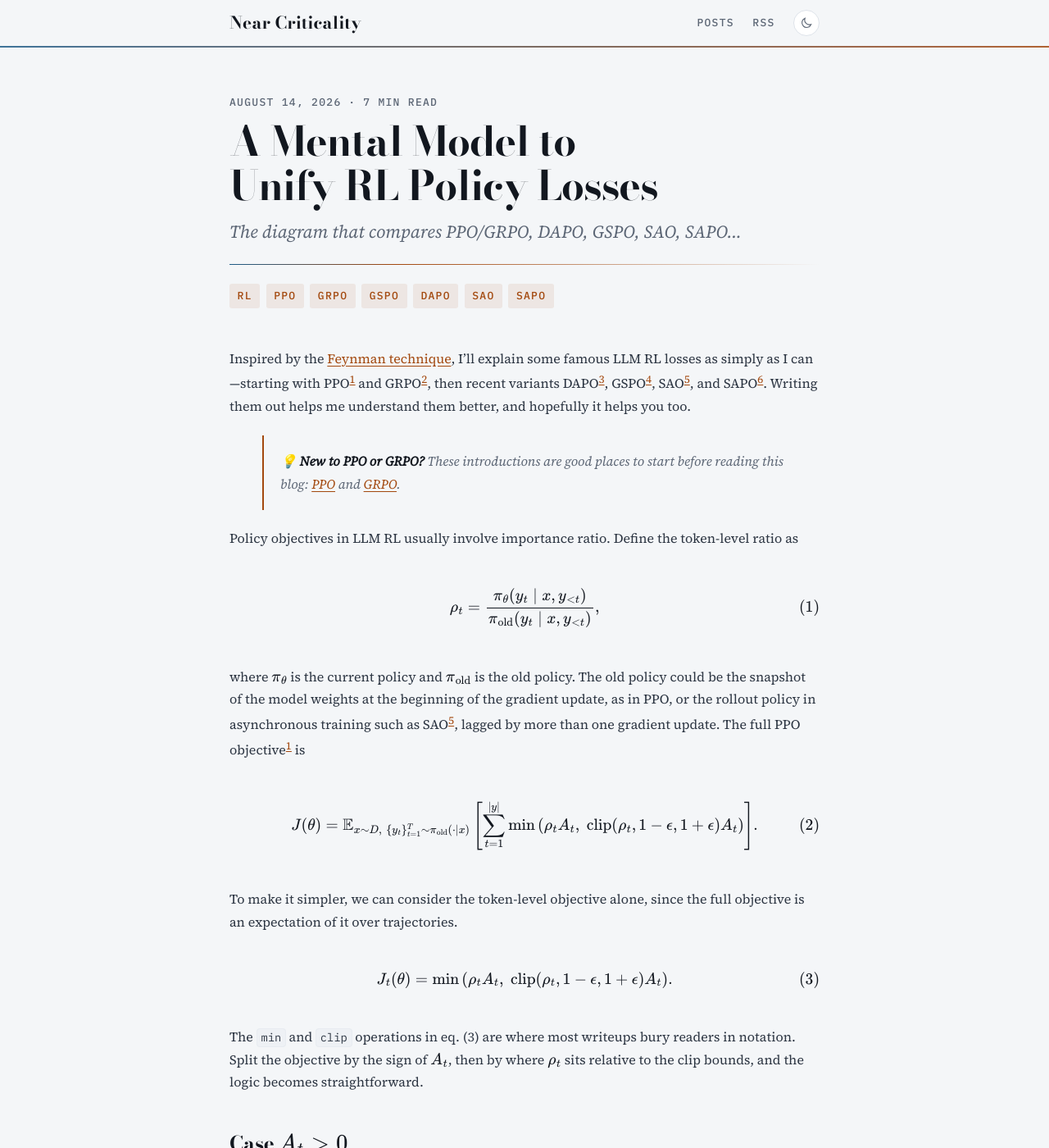
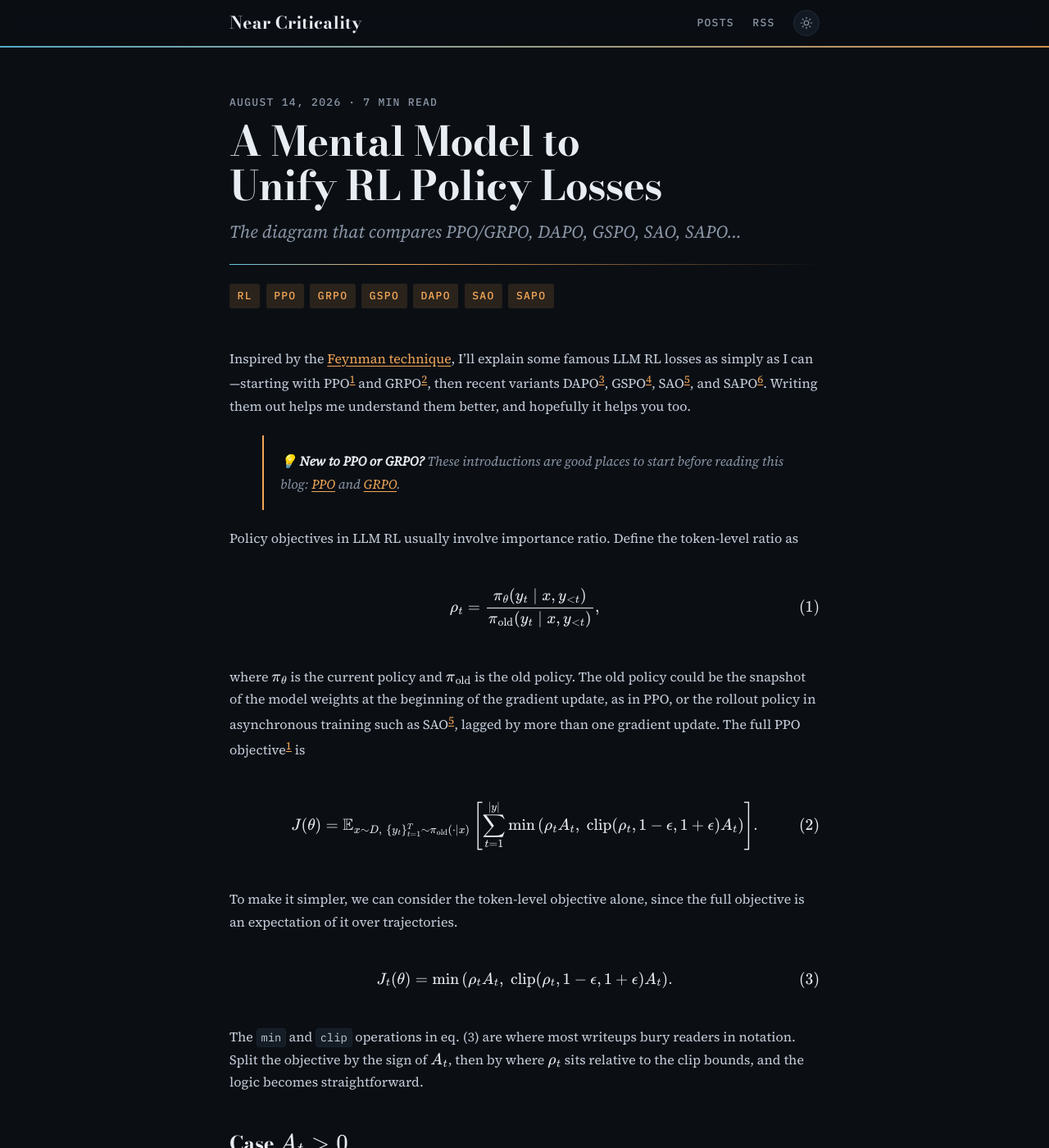
Before and after one commit to Wang-Zhongwei/blog, a Jekyll site: the page built from _posts/2026-08-14-mental-model-policy-optimizations.md, in a window 1280 px wide and 1400 px high. Shown: the whole window at 82% size. Built offline with Jekyll 4.4.1, drawn with Linux system fonts in a browser that asks for light colours.

Commit message:
dark default, title font

```diff
--- a/_layouts/default.html
+++ b/_layouts/default.html
@@ -23,15 +23,17 @@
   <meta name="twitter:card" content="summary">
   {%- endif %}
 
-  <!-- Resolve the theme before first paint so there is no flash of the wrong one. -->
+  <!-- Resolve the theme before first paint so there is no flash of the wrong one.
+       Dark is the site default: only an explicit stored choice of "light" overrides
+       it, so the OS preference is deliberately not consulted. The attribute is
+       always stamped so the toggle always has a concrete value to flip. -->
   <script>
     (function () {
       try {
         var stored = localStorage.getItem('theme');
-        var theme = stored || (window.matchMedia('(prefers-color-scheme: dark)').matches ? 'dark' : 'light');
-        document.documentElement.setAttribute('data-theme', theme);
+        document.documentElement.setAttribute('data-theme', stored === 'light' ? 'light' : 'dark');
       } catch (e) {
-        document.documentElement.setAttribute('data-theme', 'light');
+        document.documentElement.setAttribute('data-theme', 'dark');
       }
     })();
   </script>
--- a/assets/css/main.css
+++ b/assets/css/main.css
@@ -6,31 +6,34 @@
    for the β sweep the writing is about. Amber is the accent; the cool blue is
    its cold-side counterpart and stays secondary.
 
-   Theme tokens follow the three-state pattern: bare :root carries the full
-   light palette, and dark is redefined both for the OS preference (guarded so
-   an explicit light choice still wins) and for the explicit [data-theme] stamp.
-   Components only ever read tokens, never raw colors.
+   Theme tokens: bare :root carries the full dark palette, which is what every
+   first-time visitor gets regardless of OS preference. Light is opt-in through
+   the header toggle, which stamps data-theme="light" on <html> and persists the
+   choice in localStorage. Components only ever read tokens, never raw colors.
    ========================================================================== */
 
 :root {
-  /* Light — cool paper */
-  --bg:         #f4f6f8;
-  --surface:    #ffffff;
-  --ink:        #12171f;
-  --ink-soft:   #2c3542;
-  --muted:      #5c6675;
-  --rule:       #dde2e9;
-  --rule-soft:  #e8ecf1;
+  /* Dark — plotted ink. The default. */
+  color-scheme: dark;
 
-  --hot:        #a3490f;   /* accent */
-  --hot-bright: #c25c18;
-  --cold:       #1d5c88;
-  --accent-soft: rgba(163, 73, 15, 0.09);
+  --bg:         #0b0f14;
+  --surface:    #121922;
+  --ink:        #e8edf3;
+  --ink-soft:   #c6cedb;
+  --muted:      #8b96a6;
+  --rule:       #212b37;
+  --rule-soft:  #1a222c;
 
-  --code-bg:    #eef1f5;
-  --shadow: 0 1px 2px rgba(18, 23, 31, 0.06), 0 8px 24px -16px rgba(18, 23, 31, 0.28);
+  --hot:        #f2a758;   /* accent */
+  --hot-bright: #ffbc72;
+  --cold:       #63c4e4;
+  --accent-soft: rgba(242, 167, 88, 0.13);
+
+  --code-bg:    #141c25;
+  --shadow: 0 1px 2px rgba(0, 0, 0, 0.5), 0 10px 30px -18px rgba(0, 0, 0, 0.8);
 
   /* Type */
+  --display-opsz: 14;   /* see the display-type rule below — lower = sturdier */
   --font-display: "Bodoni Moda", "Didot", "Bodoni MT", Georgia, serif;
   --font-body: "Source Serif 4", "Source Serif Pro", Charter, Georgia, Cambria, serif;
   --font-mono: "IBM Plex Mono", ui-monospace, SFMono-Regular, Menlo, Consolas, monospace;
@@ -41,42 +44,41 @@
   --gutter: 1.5rem;
 }
 
-@media (prefers-color-scheme: dark) {
-  :root:not([data-theme="light"]) {
-    --bg:         #0b0f14;
-    --surface:    #121922;
-    --ink:        #e8edf3;
-    --ink-soft:   #c6cedb;
-    --muted:      #8b96a6;
-    --rule:       #212b37;
-    --rule-soft:  #1a222c;
-
-    --hot:        #f2a758;
-    --hot-bright: #ffbc72;
-    --cold:       #63c4e4;
-    --accent-soft: rgba(242, 167, 88, 0.13);
-
-    --code-bg:    #141c25;
-    --shadow: 0 1px 2px rgba(0, 0, 0, 0.5), 0 10px 30px -18px rgba(0, 0, 0, 0.8);
-  }
+/* Bodoni Moda is a Didone: its hairlines thin out as the optical-size axis
+   climbs, and `font-optical-sizing: auto` drives opsz toward the rendered size —
+   so the largest headings ended up with the most fragile strokes, which dark
+   mode's irradiation then eroded further. Pinning a text-range opsz keeps the
+   sturdier cut at every display size. wght is restated because naming any axis
+   in font-variation-settings can drop the font-weight mapping in some engines. */
+.site-title,
+.intro-title,
+.post-item-title,
+.post-title,
+.post-content h2,
+.post-content h3,
+.post-content h4 {
+  font-variation-settings: "opsz" var(--display-opsz), "wght" 700;
 }
 
-:root[data-theme="dark"] {
-  --bg:         #0b0f14;
-  --surface:    #121922;
-  --ink:        #e8edf3;
-  --ink-soft:   #c6cedb;
-  --muted:      #8b96a6;
-  --rule:       #212b37;
-  --rule-soft:  #1a222c;
+/* Light — cool paper. Opt-in only, via the header toggle. */
+:root[data-theme="light"] {
+  color-scheme: light;
 
-  --hot:        #f2a758;
-  --hot-bright: #ffbc72;
-  --cold:       #63c4e4;
-  --accent-soft: rgba(242, 167, 88, 0.13);
+  --bg:         #f4f6f8;
+  --surface:    #ffffff;
+  --ink:        #12171f;
+  --ink-soft:   #2c3542;
+  --muted:      #5c6675;
+  --rule:       #dde2e9;
+  --rule-soft:  #e8ecf1;
 
-  --code-bg:    #141c25;
-  --shadow: 0 1px 2px rgba(0, 0, 0, 0.5), 0 10px 30px -18px rgba(0, 0, 0, 0.8);
+  --hot:        #a3490f;
+  --hot-bright: #c25c18;
+  --cold:       #1d5c88;
+  --accent-soft: rgba(163, 73, 15, 0.09);
+
+  --code-bg:    #eef1f5;
+  --shadow: 0 1px 2px rgba(18, 23, 31, 0.06), 0 8px 24px -16px rgba(18, 23, 31, 0.28);
 }
 
 /* ==========================================================================
@@ -230,9 +232,10 @@ a:hover { color: var(--hot-bright); }
 }
 .icon-moon { fill: currentColor; stroke: none; }
 
-/* Show the icon for the theme you would switch *to*. */
-:root[data-theme="dark"] .icon-moon { display: none; }
-:root:not([data-theme="dark"]) .icon-sun { display: none; }
+/* Show the icon for the theme you would switch *to*. Keyed off the light stamp
+   so the default (unstamped) state correctly reads as dark. */
+:root[data-theme="light"] .icon-sun { display: none; }
+:root:not([data-theme="light"]) .icon-moon { display: none; }
 
 /* ==========================================================================
    Content column — everything shares the one measure, so figures and tables
@@ -466,11 +469,11 @@ code, kbd, samp, pre { font-family: var(--font-mono); font-size: 0.86em; }
 }
 
 /* Matplotlib exports sit on a white canvas — take the glare off in dark mode. */
-:root[data-theme="dark"] .post-content img {
+:root:not([data-theme="light"]) .post-content img {
   filter: brightness(0.88) contrast(1.04);
   transition: filter 0.2s ease;
 }
-:root[data-theme="dark"] .post-content img:hover { filter: none; }
+:root:not([data-theme="light"]) .post-content img:hover { filter: none; }
 
 .post-content figure { margin: 0; }
 .post-content figcaption,
@@ -492,6 +495,14 @@ code, kbd, samp, pre { font-family: var(--font-mono); font-size: 0.86em; }
   border-collapse: collapse;
   font-size: 1.07rem;
   display: block;
+  /* Without an explicit width, a block-level table stretches to fill the
+     column. A narrow table (few columns, short cells) then leaves dead space
+     to the right of its own left-aligned content, reading as flush-left
+     instead of centered. Shrink to content and center the box instead; wide
+     tables still cap at the column and scroll via overflow-x below. */
+  width: fit-content;
+  max-width: 100%;
+  margin-inline: auto;
   overflow-x: auto;
 }
 .post-content th,
```
Also changed, not shown: 2 other files.
